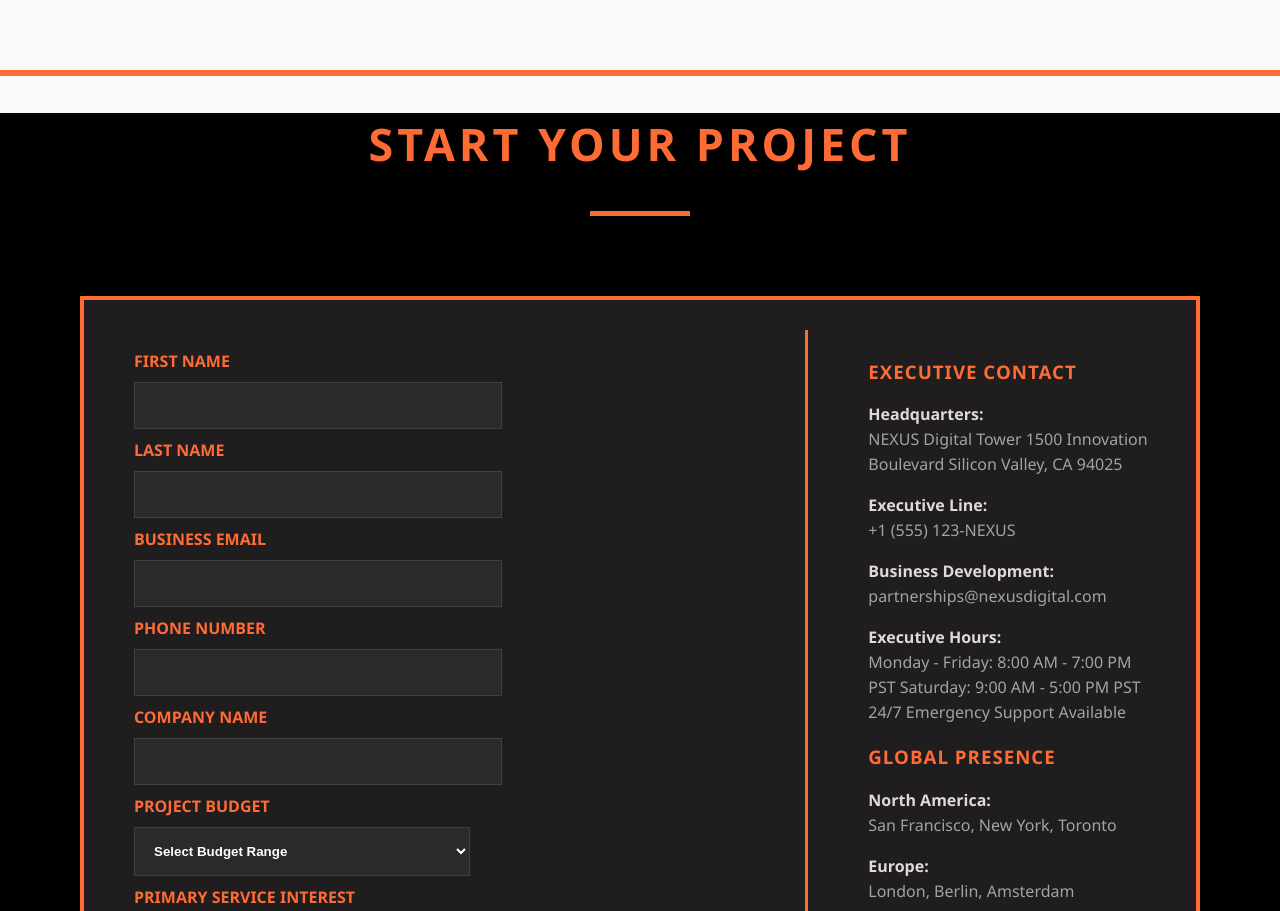
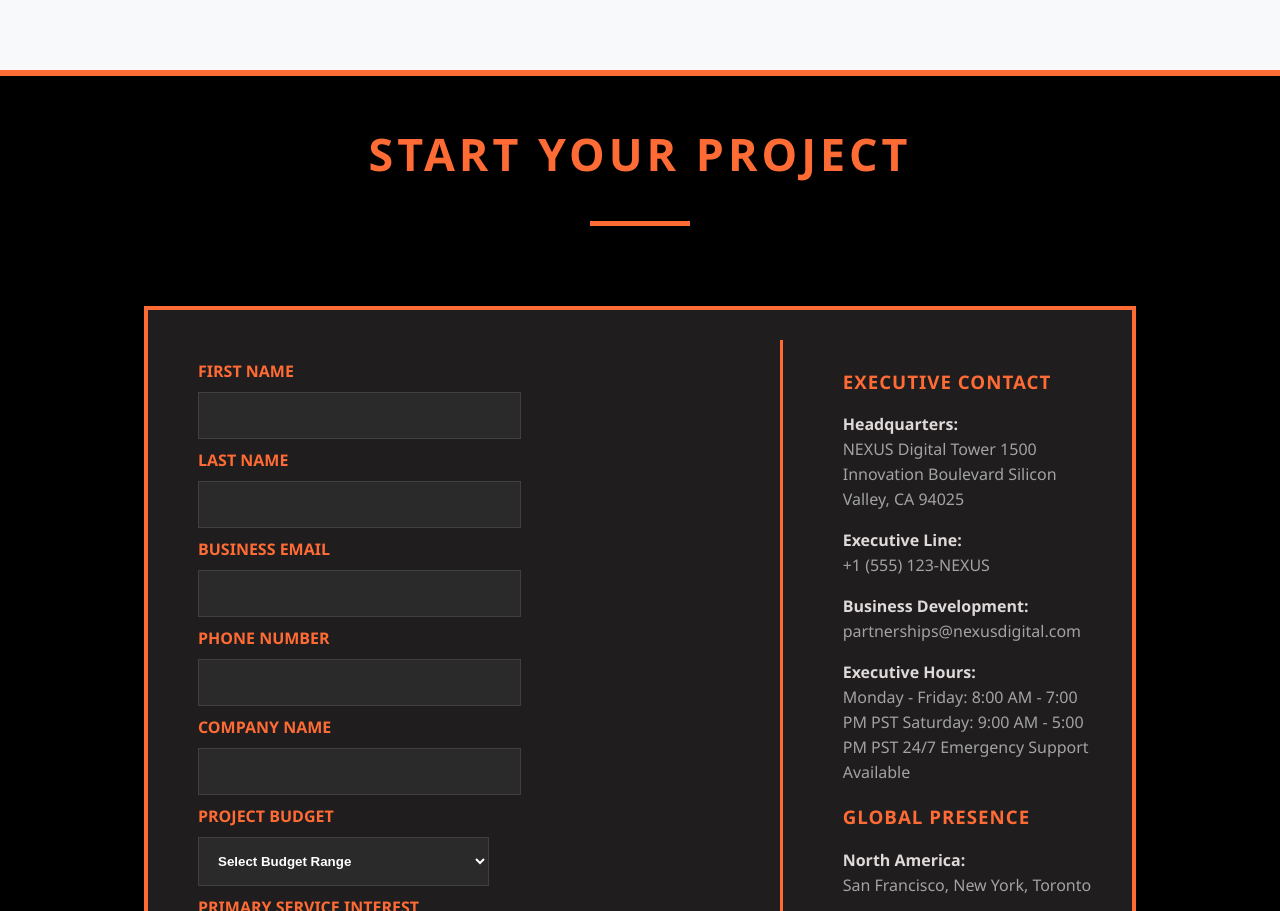
Before and after one commit to tahminanoorzay/Nexus-Digital, a plain HTML site: page index.html in a window 1280 px wide. Shown: the part 4832-5743 px from the top of the page. Drawn offline with Linux system fonts and the light colour scheme.

Commit message:
Complete Contact Section

```diff
--- a/index.html
+++ b/index.html
@@ -31,7 +31,7 @@
             <a href="#industry">Industry</a>
           </ul>
           <ul>
-            <a href="">Contact</a>
+            <a href="#contact">Contact</a>
           </ul>
         </div>
       </nav>
@@ -352,7 +352,7 @@
             <button type="submit">Request Consultation</button>
           </form>
         </div>
-        <div class="contactSection">
+        <div class="contactSection line">
           <h3>Executive Contact</h3>
           <p>
             <span>Headquarters:</span><br />
--- a/style.css
+++ b/style.css
@@ -315,6 +315,7 @@ tr:hover td {
 .contact {
   background-color: #000000;
   color: #f8f9fa;
+  padding: 10px 5vw 30px 5vw;
 }
 .formAndContact {
   border: 4px solid #ff6b35;
@@ -334,9 +335,7 @@ tr:hover td {
   width: 30%;
   line-height: 25px;
   color: #a3a3a3;
-  border-left: 3px solid #ff6b35;
   padding-left: 60px;
-  box-sizing: content-box;
 }
 input,
 label,
@@ -418,3 +417,7 @@ button:hover {
   height: 10px;
   border-color: #ff6b35;
 }
+.line {
+  border-left: 3px solid #ff6b35;
+  height: 770px;
+}
```
